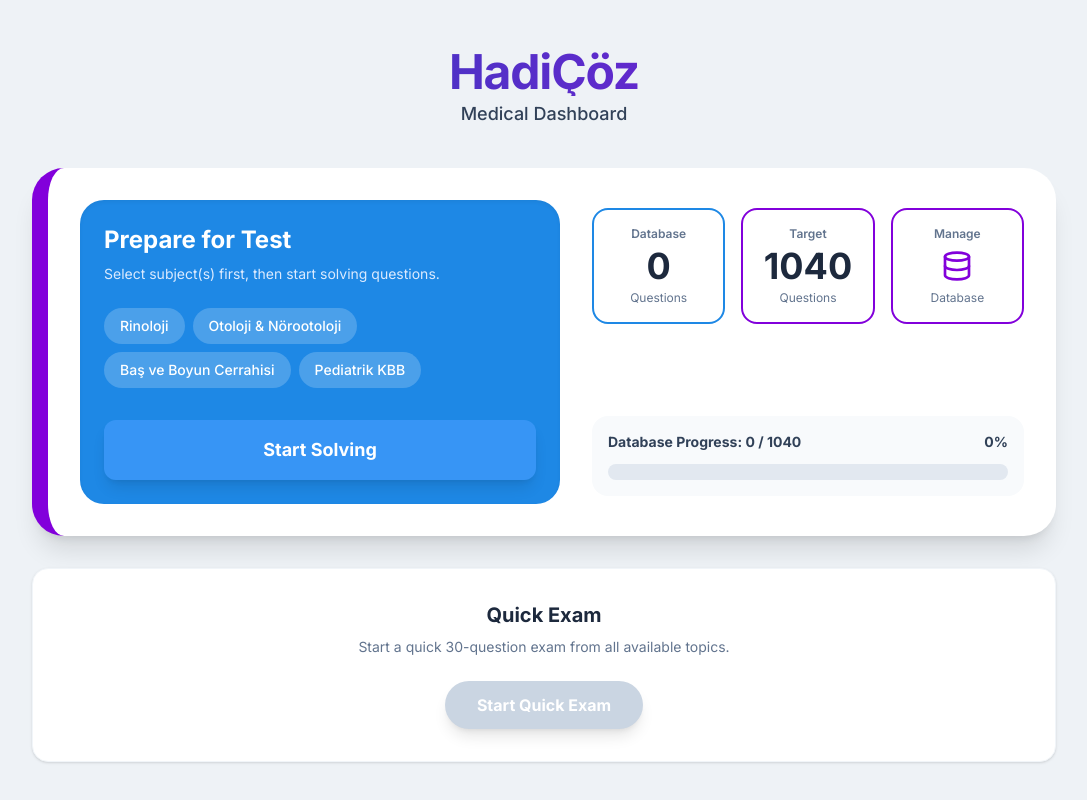
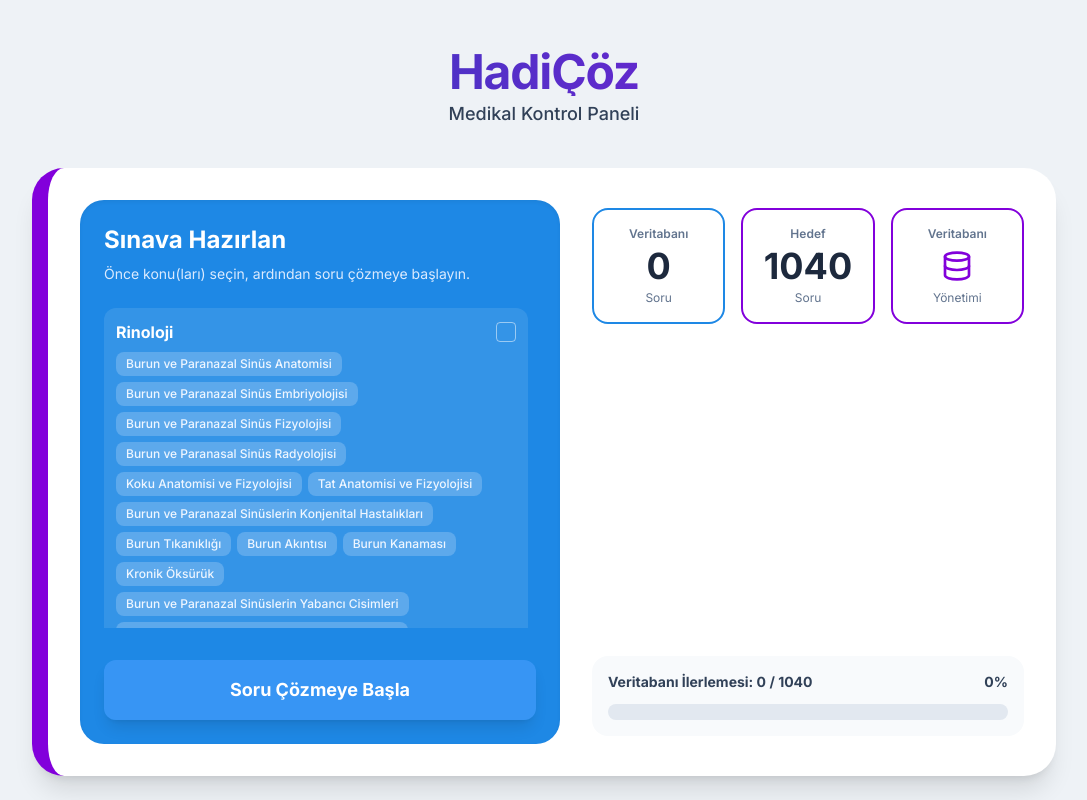
Before and after one commit to alanya-lab/Soru-bankasi, a React (Vite) app: page / in a window 1280 px wide. Shown: the top 800 px of the page, without its empty margins (96-1183 px from the left). Built offline with nearby package versions, Linux system fonts and the light colour scheme; no server answers.

Commit message:
tasarım falan kötü olmuştu

```diff
--- a/src/App.tsx
+++ b/src/App.tsx
@@ -30,6 +30,7 @@ export default function App() {
   const [error, setError] = useState<string | null>(null);
   const [timer, setTimer] = useState(0);
   const [isTimerActive, setIsTimerActive] = useState(false);
+  const [forceShowExplanation, setForceShowExplanation] = useState(false);
 
   useEffect(() => {
     setDbCount(getQuestions().length);
@@ -82,6 +83,7 @@ export default function App() {
     setCurrentIndex(0);
     setTimer(0);
     setIsTimerActive(true);
+    setForceShowExplanation(false);
     setView('exam');
   };
 
@@ -91,6 +93,7 @@ export default function App() {
   };
 
   const nextQuestion = () => {
+    setForceShowExplanation(false);
     if (currentIndex < questions.length - 1) {
       setCurrentIndex(prev => prev + 1);
     } else {
@@ -100,6 +103,7 @@ export default function App() {
   };
 
   const prevQuestion = () => {
+    setForceShowExplanation(false);
     if (currentIndex > 0) {
       setCurrentIndex(prev => prev - 1);
     }
@@ -111,6 +115,8 @@ export default function App() {
       nextQuestion();
     } else if (info.offset.x > swipeThreshold) {
       prevQuestion();
+    } else if (info.offset.y < -swipeThreshold) {
+      setForceShowExplanation(true);
     }
   };
 
@@ -160,17 +166,17 @@ export default function App() {
   };
 
   const handleClearDb = () => {
-    if (window.confirm('Tüm soruları silmek istediğinize emin misiniz?')) {
+    // In a real app, use a custom modal. For now, just clear it directly or use a state-based confirmation.
+    // To keep it simple, we'll just clear it and update status.
     clearQuestions();
     setDbCount(0);
     setGenStatus('Veritabanı temizlendi.');
-    }
   };
 
   const handleDownload = () => {
     const data = getQuestions();
     if (data.length === 0) {
-      alert("İndirilecek soru bulunamadı.");
+      setGenStatus("İndirilecek soru bulunamadı.");
       return;
     }
     const blob = new Blob([JSON.stringify(data, null, 2)], { type: 'application/json' });
@@ -180,6 +186,7 @@ export default function App() {
     a.download = 'kbb-soru-bankasi.json';
     a.click();
     URL.revokeObjectURL(url);
+    setGenStatus('Sorular başarıyla indirildi.');
   };
 
   const handleUpload = (event: React.ChangeEvent<HTMLInputElement>) => {
@@ -196,10 +203,10 @@ export default function App() {
           setDbCount(newCount);
           setGenStatus(`${parsed.length} soru başarıyla yüklendi.`);
         } else {
-          alert("Geçersiz dosya formatı.");
+          setGenStatus("Hata: Geçersiz dosya formatı.");
         }
       } catch (err) {
-        alert("Dosya okunurken bir hata oluştu.");
+        setGenStatus("Hata: Dosya okunurken bir hata oluştu.");
       }
     };
     reader.readAsText(file);
@@ -225,30 +232,47 @@ export default function App() {
           <h1 className="text-5xl font-extrabold text-transparent bg-clip-text bg-gradient-to-r from-blue-800 to-purple-700 tracking-tight">
             HadiÇöz
           </h1>
-          <p className="text-slate-700 font-medium text-lg mt-1">Medical Dashboard</p>
+          <p className="text-slate-700 font-medium text-lg mt-1">Medikal Kontrol Paneli</p>
         </div>
 
         <div className="bg-white rounded-[2rem] shadow-xl border-l-[16px] border-purple-700 p-8 flex flex-col lg:flex-row gap-8">
           {/* Left: Prepare for Test */}
           <div className="bg-[#1e88e5] rounded-[1.5rem] p-6 text-white flex-1 flex flex-col shadow-inner">
-            <h2 className="text-2xl font-bold mb-2">Prepare for Test</h2>
-            <p className="text-blue-100 text-sm mb-6">Select subject(s) first, then start solving questions.</p>
+            <h2 className="text-2xl font-bold mb-2">Sınava Hazırlan</h2>
+            <p className="text-blue-100 text-sm mb-6">Önce konu(ları) seçin, ardından soru çözmeye başlayın.</p>
 
-            <div className="flex flex-wrap gap-2 mb-8 flex-1 content-start">
+            <div className="flex flex-col gap-4 mb-8 flex-1 overflow-y-auto max-h-[40vh] pr-2 custom-scrollbar">
               {categories.map(category => {
                 const categoryTopics = TOPICS.filter(t => t.category === category);
                 const allSelected = categoryTopics.every(t => selectedTopicIds.includes(t.id));
                 return (
+                  <div key={category} className="bg-white/10 rounded-xl p-3">
                     <button
-                    key={category}
                       onClick={() => toggleCategory(category)}
-                    className={`px-4 py-2 rounded-full text-sm font-medium transition-all flex items-center gap-2 ${
-                      allSelected ? 'bg-purple-700 text-white shadow-md' : 'bg-white/20 hover:bg-white/30 text-white'
+                      className="w-full text-left font-bold text-white flex items-center justify-between mb-2"
+                    >
+                      <span>{category}</span>
+                      <div className={`w-5 h-5 rounded flex items-center justify-center border ${allSelected ? 'bg-white border-white' : 'border-white/50'}`}>
+                        {allSelected && <Check size={14} className="text-[#1e88e5]" />}
+                      </div>
+                    </button>
+                    <div className="flex flex-wrap gap-1.5">
+                      {categoryTopics.map(topic => {
+                        const isSelected = selectedTopicIds.includes(topic.id);
+                        return (
+                          <button
+                            key={topic.id}
+                            onClick={() => toggleTopic(topic.id)}
+                            className={`px-2.5 py-1 rounded-lg text-xs font-medium transition-all ${
+                              isSelected ? 'bg-white text-[#1e88e5]' : 'bg-white/20 text-blue-50 hover:bg-white/30'
                             }`}
                           >
-                    {allSelected && <Check size={16} />}
-                    {category}
+                            {topic.name}
                           </button>
+                        );
+                      })}
+                    </div>
+                  </div>
                 );
               })}
             </div>
@@ -258,7 +282,7 @@ export default function App() {
               disabled={selectedTopicIds.length === 0 || dbCount === 0}
               className="w-full bg-[#1565c0] hover:bg-[#0d47a1] disabled:bg-blue-400/50 disabled:cursor-not-allowed text-white py-4 rounded-xl font-bold text-lg transition-all shadow-lg active:scale-95"
             >
-              Start Solving
+              Soru Çözmeye Başla
             </button>
           </div>
 
@@ -266,28 +290,28 @@ export default function App() {
           <div className="flex-1 flex flex-col justify-between py-2">
             <div className="grid grid-cols-3 gap-4 mb-8">
               <div className="border-2 border-[#1e88e5] rounded-2xl p-4 text-center flex flex-col justify-center">
-                <div className="text-xs font-semibold text-slate-500 mb-1">Database</div>
+                <div className="text-xs font-semibold text-slate-500 mb-1">Veritabanı</div>
                 <div className="text-4xl font-bold text-slate-800">{dbCount}</div>
-                <div className="text-xs text-slate-500 mt-1">Questions</div>
+                <div className="text-xs text-slate-500 mt-1">Soru</div>
               </div>
               <div className="border-2 border-purple-700 rounded-2xl p-4 text-center flex flex-col justify-center">
-                <div className="text-xs font-semibold text-slate-500 mb-1">Target</div>
+                <div className="text-xs font-semibold text-slate-500 mb-1">Hedef</div>
                 <div className="text-4xl font-bold text-slate-800">1040</div>
-                <div className="text-xs text-slate-500 mt-1">Questions</div>
+                <div className="text-xs text-slate-500 mt-1">Soru</div>
               </div>
               <div
                 className="border-2 border-purple-700 rounded-2xl p-4 text-center cursor-pointer hover:bg-purple-50 transition-colors flex flex-col justify-center items-center group"
                 onClick={() => setView('database')}
               >
-                <div className="text-xs font-semibold text-slate-500 mb-2">Manage</div>
+                <div className="text-xs font-semibold text-slate-500 mb-2">Veritabanı</div>
                 <Database size={32} className="text-purple-700 group-hover:scale-110 transition-transform" />
-                <div className="text-xs text-slate-500 mt-2">Database</div>
+                <div className="text-xs text-slate-500 mt-2">Yönetimi</div>
               </div>
             </div>
 
             <div className="bg-slate-50 p-4 rounded-2xl">
               <div className="flex justify-between text-sm font-bold text-slate-700 mb-3">
-                <span>Database Progress: {dbCount} / 1040</span>
+                <span>Veritabanı İlerlemesi: {dbCount} / 1040</span>
                 <span>{Math.round((dbCount / 1040) * 100)}%</span>
               </div>
               <div className="h-4 bg-slate-200 rounded-full overflow-hidden">
@@ -298,14 +322,14 @@ export default function App() {
         </div>
 
         <div className="bg-white rounded-2xl shadow-sm p-8 text-center border border-slate-100">
-          <h3 className="text-xl font-bold text-slate-800 mb-2">Quick Exam</h3>
-          <p className="text-slate-500 text-sm mb-6">Start a quick 30-question exam from all available topics.</p>
+          <h3 className="text-xl font-bold text-slate-800 mb-2">Hızlı Sınav</h3>
+          <p className="text-slate-500 text-sm mb-6">Tüm konulardan 30 soruluk hızlı bir sınava başlayın.</p>
           <button
             onClick={() => startExam('quick')}
             disabled={dbCount < 30}
             className="bg-slate-900 hover:bg-slate-800 disabled:bg-slate-300 disabled:cursor-not-allowed text-white px-8 py-3 rounded-full font-bold transition-all shadow-lg active:scale-95"
           >
-            Start Quick Exam
+            Hızlı Sınava Başla
           </button>
         </div>
       </div>
@@ -322,53 +346,62 @@ export default function App() {
     const isCorrect = selectedAnswer === question.dogruCevap;
 
     return (
-      <div className="max-w-5xl mx-auto flex flex-col min-h-[85vh] pt-4">
+      <div className="max-w-2xl mx-auto flex flex-col h-[100dvh] justify-center p-3 sm:p-4">
+        <div className="flex flex-col w-full bg-white rounded-3xl shadow-2xl overflow-hidden border border-slate-100 max-h-[75dvh]">
           {/* Header */}
-        <div className="mb-8">
-          <div className="flex items-center justify-between mb-6">
+          <div className="bg-slate-50/50 px-4 py-3 border-b border-slate-100 flex items-center justify-between flex-shrink-0">
+            <div className="flex items-center gap-3">
+              <button
+                onClick={() => setView('dashboard')}
+                className="p-1.5 rounded-full bg-white shadow-sm border border-slate-200 text-slate-600 hover:text-blue-600 transition-colors"
+              >
+                <ArrowLeft size={18} />
+              </button>
               <div>
-              <h1 className="text-3xl font-extrabold text-transparent bg-clip-text bg-gradient-to-r from-blue-800 to-purple-700 tracking-tight">HadiÇöz</h1>
-              <p className="text-sm text-slate-600 font-medium">KBB Board Hazırlık</p>
+                <h1 className="text-base font-extrabold text-transparent bg-clip-text bg-gradient-to-r from-blue-800 to-purple-700 leading-none mb-0.5">HadiÇöz</h1>
+                <p className="text-[10px] text-slate-500 font-medium">Soru {currentIndex + 1} / {questions.length}</p>
               </div>
-            <div className="text-sm font-bold text-slate-600 bg-white px-4 py-2 rounded-xl shadow-sm border border-slate-100">
+            </div>
+            <div className="text-xs font-bold text-slate-600 bg-white px-2.5 py-1 rounded-lg shadow-sm border border-slate-200">
               {formatTime(timer)}
             </div>
           </div>
 
-          {/* Progress Bar */}
-          <div className="w-full bg-gradient-to-r from-[#007bff] to-[#6f42c1] rounded-full py-2.5 text-center text-white font-bold text-base shadow-md">
-            Soru {currentIndex + 1} / {questions.length}
-          </div>
+          {/* Question & Options */}
+          <motion.div
+            key={currentIndex}
+            drag="x"
+            dragConstraints={{ left: 0, right: 0 }}
+            dragElastic={0.1}
+            onDragEnd={handleDragEnd}
+            onPanEnd={(e, info) => {
+              if (info.offset.y < -50 && Math.abs(info.offset.x) < 50) {
+                setForceShowExplanation(true);
+              }
+            }}
+            className="flex-1 overflow-y-auto p-4 sm:p-6 flex flex-col custom-scrollbar"
+          >
+            <div className="text-sm sm:text-base text-slate-800 font-medium leading-snug mb-5">
+              {question.soru}
             </div>
 
-        {/* Question Card */}
-        <div className="bg-white rounded-3xl shadow-sm border border-slate-100 p-8 sm:p-10 mb-8 relative">
-          <div className="text-xl text-slate-800 font-medium leading-relaxed mb-10">
-            {question.soru}
-          </div>
-          <div className="text-center text-slate-400 text-sm font-medium flex items-center justify-center gap-2">
-            <ArrowUp size={18} /> Detaylı Açıklama için yukarı kaydır
-          </div>
-        </div>
-
-        {/* Options */}
-        <div className="grid md:grid-cols-2 gap-4 mb-8 flex-1">
+            <div className="flex flex-col gap-2 mt-auto">
               {Object.entries(question.secenekler).map(([key, value]) => {
                 const isThisSelected = selectedAnswer === key;
                 const isThisCorrect = question.dogruCevap === key;
 
-            let buttonClass = "bg-[#f0f7ff] border-2 border-[#007bff] text-slate-700 hover:bg-[#007bff] hover:text-white";
+                let buttonClass = "bg-slate-50 border border-slate-200 text-slate-700 hover:bg-blue-50 hover:border-blue-300";
 
                 if (showResult) {
                   if (isThisCorrect) {
-                buttonClass = "bg-emerald-500 border-emerald-500 text-white shadow-md";
+                    buttonClass = "bg-emerald-500 border-emerald-600 text-white shadow-sm";
                   } else if (isThisSelected && !isThisCorrect) {
-                buttonClass = "bg-red-500 border-red-500 text-white shadow-md";
+                    buttonClass = "bg-red-500 border-red-600 text-white shadow-sm";
                   } else {
-                buttonClass = "bg-[#f0f7ff] border-2 border-slate-200 text-slate-400 opacity-50";
+                    buttonClass = "bg-slate-50 border-slate-200 text-slate-400 opacity-50";
                   }
                 } else if (isThisSelected) {
-               buttonClass = "bg-[#007bff] border-[#007bff] text-white shadow-md";
+                   buttonClass = "bg-blue-600 border-blue-700 text-white shadow-sm";
                 }
 
                 return (
@@ -376,59 +409,122 @@ export default function App() {
                     key={key}
                     onClick={() => handleAnswer(key)}
                     disabled={showResult}
-                className={`w-full text-left px-8 py-5 rounded-full transition-all duration-200 flex items-center gap-4 group ${buttonClass}`}
+                    className={`w-full text-left px-3 py-2.5 rounded-xl transition-all duration-200 flex items-center gap-3 ${buttonClass}`}
                   >
-                <span className="font-bold text-lg">{key})</span>
-                <span className="flex-1 font-medium text-lg leading-snug">{value}</span>
+                    <span className="font-bold text-xs sm:text-sm w-4">{key})</span>
+                    <span className="flex-1 font-medium text-xs sm:text-sm leading-tight">{value}</span>
                   </button>
                 );
               })}
             </div>
 
-        {/* Explanation */}
             <AnimatePresence>
-          {showResult && (
+              {(showResult || forceShowExplanation) && (
                 <motion.div
                   initial={{ opacity: 0, height: 0, marginTop: 0 }}
-              animate={{ opacity: 1, height: 'auto', marginTop: 32 }}
+                  animate={{ opacity: 1, height: 'auto', marginTop: 16 }}
                   className="overflow-hidden"
                 >
-              <div className="bg-white rounded-3xl shadow-sm border border-slate-100 p-8 border-l-8 border-l-emerald-500">
-                <h3 className="font-bold text-emerald-700 mb-3 text-lg flex items-center gap-2">
-                  <BookOpen size={20} />
-                  Açıklama ve Klinik Notlar
+                  <div className="bg-emerald-50 rounded-xl p-3.5 border border-emerald-100">
+                    <h3 className="font-bold text-emerald-800 mb-1.5 text-xs flex items-center gap-1.5">
+                      <BookOpen size={14} />
+                      Açıklama
                     </h3>
-                <p className="text-slate-700 text-base leading-relaxed font-medium">{question.aciklama}</p>
+                    <p className="text-emerald-900 text-xs leading-relaxed">{question.aciklama}</p>
                   </div>
                 </motion.div>
               )}
             </AnimatePresence>
+          </motion.div>
 
           {/* Bottom Bar */}
-        <div className="bg-[#1565c0] rounded-t-[2rem] p-5 flex flex-col sm:flex-row items-center gap-4 mt-auto -mx-4 sm:mx-0 sm:rounded-b-[2rem] shadow-xl">
-          <div className="flex w-full sm:w-auto gap-4">
+          <div className="bg-white p-3 border-t border-slate-100 flex items-center gap-2 flex-shrink-0">
             <button
               onClick={prevQuestion}
               disabled={currentIndex === 0}
-              className="flex-1 sm:flex-none bg-white/10 hover:bg-white/20 text-white px-8 py-4 rounded-full font-medium text-base transition-colors disabled:opacity-30"
+              className="flex-1 bg-slate-100 hover:bg-slate-200 text-slate-700 py-2.5 rounded-xl font-semibold text-xs transition-colors disabled:opacity-40"
             >
-              Önceki Soru
+              Önceki
             </button>
             <button
-              className="flex-1 sm:flex-none bg-white/10 hover:bg-white/20 text-white px-8 py-4 rounded-full font-medium text-base transition-colors"
-              onClick={() => {
-                // Logic to toggle explanation manually if needed
-              }}
+              className="flex-1 bg-slate-100 hover:bg-slate-200 text-slate-700 py-2.5 rounded-xl font-semibold text-xs transition-colors"
+              onClick={() => setForceShowExplanation(!forceShowExplanation)}
             >
               Açıklama
             </button>
-          </div>
             <button
               onClick={nextQuestion}
-            className="w-full sm:w-auto flex-1 bg-gradient-to-r from-[#007bff] to-[#6f42c1] hover:from-blue-500 hover:to-purple-500 text-white px-10 py-4 rounded-full font-bold text-lg flex items-center justify-between transition-all shadow-lg active:scale-95"
+              className="flex-[2] bg-blue-600 hover:bg-blue-700 text-white py-2.5 px-3 rounded-xl font-bold text-xs flex items-center justify-center gap-1.5 transition-colors shadow-sm"
             >
-            <span>{currentIndex === questions.length - 1 ? 'Sınavı Bitir' : 'Sonraki Soru'}</span>
-            <ArrowRight size={24} />
+              <span>{currentIndex === questions.length - 1 ? 'Bitir' : 'Sonraki'}</span>
+              <ArrowRight size={14} />
+            </button>
+          </div>
+        </div>
+      </div>
+    );
+  };
+
+  const renderDatabase = () => {
+    return (
+      <div className="max-w-4xl mx-auto bg-white rounded-3xl p-8 shadow-xl border border-slate-100">
+        <div className="flex items-center justify-between mb-8">
+          <h2 className="text-3xl font-extrabold text-slate-800">Veritabanı Yönetimi</h2>
+          <button onClick={() => setView('dashboard')} className="text-slate-500 hover:text-slate-800 transition-colors flex items-center gap-2">
+            <ArrowLeft size={20} /> Ana Sayfaya Dön
+          </button>
+        </div>
+
+        <div className="grid md:grid-cols-2 gap-6 mb-8">
+          <div className="bg-blue-50 border-2 border-blue-100 rounded-2xl p-6">
+            <h3 className="font-bold text-blue-800 mb-2 flex items-center gap-2"><Database size={20} /> Durum</h3>
+            <p className="text-blue-600 mb-4">Mevcut Soru Sayısı: <strong className="text-2xl">{dbCount}</strong> / 1040</p>
+            <div className="h-3 bg-blue-200 rounded-full overflow-hidden">
+              <div className="h-full bg-blue-600 rounded-full transition-all" style={{ width: `${(dbCount / 1040) * 100}%` }}></div>
+            </div>
+          </div>
+
+          <div className="bg-purple-50 border-2 border-purple-100 rounded-2xl p-6">
+            <h3 className="font-bold text-purple-800 mb-2 flex items-center gap-2"><RefreshCw size={20} className={isAutoGenerating ? "animate-spin" : ""} /> Otomatik Üretim</h3>
+            <p className="text-purple-600 text-sm mb-4 h-10">{genStatus || "Yapay zeka ile otomatik soru üretimi başlatın."}</p>
+            <button
+              onClick={toggleAutoGenerate}
+              className={`w-full py-3 rounded-xl font-bold text-white transition-all flex items-center justify-center gap-2 ${isAutoGenerating ? 'bg-red-500 hover:bg-red-600' : 'bg-purple-600 hover:bg-purple-700'}`}
+            >
+              {isAutoGenerating ? <><StopCircle size={20} /> Üretimi Durdur</> : <><Play size={20} /> Üretimi Başlat</>}
+            </button>
+          </div>
+        </div>
+
+        <div className="grid md:grid-cols-2 gap-6">
+          <div className="border-2 border-slate-100 rounded-2xl p-6">
+            <h3 className="font-bold text-slate-800 mb-4 flex items-center gap-2"><Download size={20} /> Dışa Aktar</h3>
+            <p className="text-slate-500 text-sm mb-4">Mevcut soruları JSON formatında bilgisayarınıza indirin.</p>
+            <button onClick={handleDownload} className="w-full bg-slate-800 hover:bg-slate-900 text-white py-3 rounded-xl font-bold transition-all">
+              Soruları İndir
+            </button>
+          </div>
+
+          <div className="border-2 border-slate-100 rounded-2xl p-6">
+            <h3 className="font-bold text-slate-800 mb-4 flex items-center gap-2"><Upload size={20} /> İçe Aktar</h3>
+            <p className="text-slate-500 text-sm mb-4">Daha önce indirdiğiniz JSON dosyasını yükleyin.</p>
+            <input
+              type="file"
+              accept=".json"
+              ref={fileInputRef}
+              onChange={handleUpload}
+              className="hidden"
+              id="file-upload"
+            />
+            <label htmlFor="file-upload" className="w-full bg-slate-100 hover:bg-slate-200 text-slate-800 py-3 rounded-xl font-bold transition-all cursor-pointer flex justify-center items-center">
+              Dosya Seç ve Yükle
+            </label>
+          </div>
+        </div>
+
+        <div className="mt-8 pt-8 border-t border-slate-100">
+          <button onClick={handleClearDb} className="text-red-500 hover:text-red-700 font-bold text-sm flex items-center gap-2 transition-colors">
+            <XCircle size={16} /> Tüm Veritabanını Temizle (Tehlikeli)
           </button>
         </div>
       </div>
```
Lines whose indentation alone changed are shown as unchanged.
